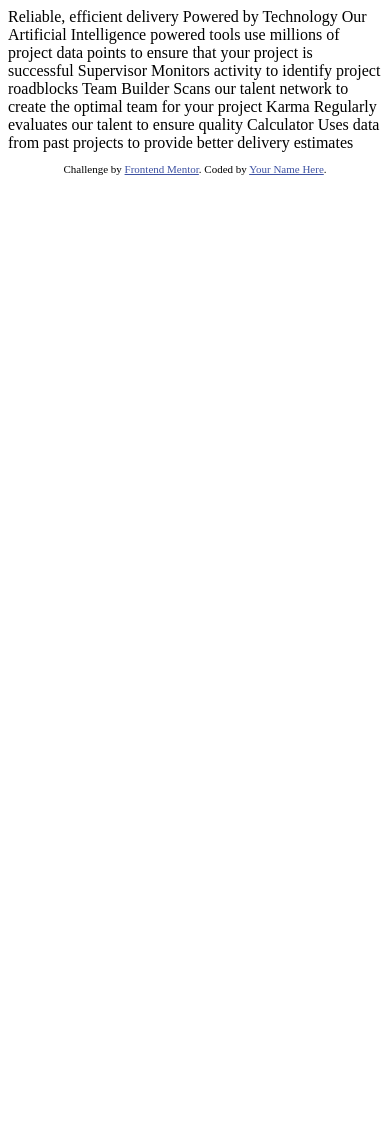
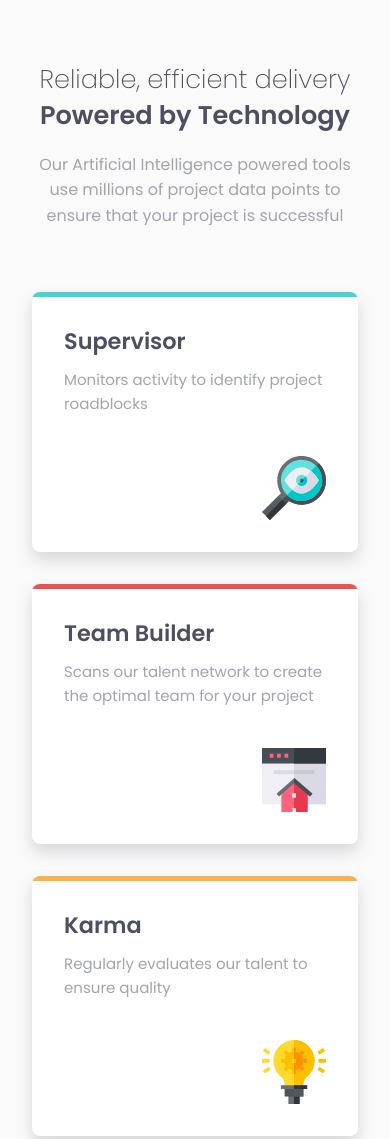
Before and after one commit to KristinaRadosavljevic/four-card-feature-section, a website: page index.html in a window 390 px wide. Shown: the top 1139 px of the page. Before the commit the page ends 844 px from the top, so only its background shows below. Drawn offline with Linux system fonts and the light colour scheme.

Commit message:
Merge develop into main (#1)
* Set up Sass.

* Set up the HTML and global CSS styles.

* Styled the desktop version.

* Added animations.

* Added media queries.

* Updated the README file.

```diff
--- a/index.html
+++ b/index.html
@@ -1,45 +1,51 @@
 <!DOCTYPE html>
 <html lang="en">
   <head>
-  <meta charset="UTF-8">
-  <meta name="viewport" content="width=device-width, initial-scale=1.0"> <!-- displays site properly based on user's device -->
-
-  <link rel="icon" type="image/png" sizes="32x32" href="./images/favicon-32x32.png">
-
-  <title>Frontend Mentor | Four card feature section</title>
-
-  <!-- Feel free to remove these styles or customise in your own stylesheet 👍 -->
-  <style>
-    .attribution { font-size: 11px; text-align: center; }
-    .attribution a { color: hsl(228, 45%, 44%); }
-  </style>
+    <meta charset="UTF-8" />
+    <meta name="viewport" content="width=device-width, initial-scale=1.0" />
+    <link
+      rel="icon"
+      type="image/png"
+      sizes="32x32"
+      href="./images/favicon-32x32.png"
+    />
+    <link rel="stylesheet" href="css/styles.css" />
+    <title>Kristina Radosavljevic | Four card feature section</title>
   </head>
   <body>
-
-  Reliable, efficient delivery
-  Powered by Technology
-
-  Our Artificial Intelligence powered tools use millions of project data points
-  to ensure that your project is successful
-
-  Supervisor
-  Monitors activity to identify project roadblocks
-
-  Team Builder
+    <main>
+      <h3>Reliable, efficient delivery</h3>
+      <h1>Powered by Technology</h1>
+      <p class="intro">
+        Our Artificial Intelligence powered tools use millions of project data
+        points to ensure that your project is successful
+      </p>
+      <div class="container">
+        <article class="supervisor">
+          <h2>Supervisor</h2>
+          <p>Monitors activity to identify project roadblocks</p>
+          <img src="images/icon-supervisor.svg" alt="Supervisor icon" />
+        </article>
+        <article class="team-builder">
+          <h2>Team Builder</h2>
+          <p>
             Scans our talent network to create the optimal team for your project
-
-  Karma
-  Regularly evaluates our talent to ensure quality
-
-  Calculator
+          </p>
+          <img src="images/icon-team-builder.svg" alt="Team Builder icon" />
+        </article>
+        <article class="karma">
+          <h2>Karma</h2>
+          <p>Regularly evaluates our talent to ensure quality</p>
+          <img src="images/icon-karma.svg" alt="Karma icon" />
+        </article>
+        <article class="calculator">
+          <h2>Calculator</h2>
+          <p>
             Uses data from past projects to provide better delivery estimates
-
-
-  <footer>
-    <p class="attribution">
-      Challenge by <a href="https://www.frontendmentor.io?ref=challenge" target="_blank">Frontend Mentor</a>.
-      Coded by <a href="#">Your Name Here</a>.
           </p>
-  </footer>
+          <img src="images/icon-calculator.svg" alt="Calculator icon" />
+        </article>
+      </div>
+    </main>
   </body>
 </html>
--- /dev/null
+++ b/scss/styles.scss
@@ -0,0 +1,208 @@
+@import url("https://fonts.googleapis.com/css2?family=Poppins:wght@200;400;600&display=swap");
+
+// Color variables
+$red: hsl(0, 78%, 62%);
+$cyan: hsl(180, 62%, 55%);
+$orange: hsl(34, 97%, 64%);
+$blue: hsl(212, 86%, 64%);
+$very-dark-blue: hsl(234, 12%, 34%);
+$grayish-blue: hsl(229, 6%, 66%);
+$very-light-gray: hsl(0, 0%, 98%);
+
+// Mixins
+@mixin card($area, $color, $delay: 0s) {
+  grid-area: $area;
+
+  &::before {
+    background-color: $color;
+    animation-delay: $delay;
+  }
+}
+
+// Animation
+@keyframes roll-to-right {
+  to {
+    left: 0;
+    width: 100%;
+  }
+}
+
+// Global resets
+*,
+*::before,
+*::after {
+  margin: 0;
+  padding: 0;
+  box-sizing: border-box;
+}
+
+body {
+  font-size: 0.94rem;
+  font-family: "Poppins", sans-serif;
+  line-height: 1.6;
+  color: $grayish-blue;
+  background-color: $very-light-gray;
+  min-height: 100vh;
+  padding: 2rem;
+  display: grid;
+  place-content: center;
+}
+
+main {
+  max-width: 75rem;
+  display: flex;
+  flex-direction: column;
+  align-items: center;
+
+  h3 {
+    font-size: 2.4rem;
+    font-weight: 200;
+    line-height: 1.2;
+    color: $very-dark-blue;
+  }
+
+  h1 {
+    font-size: 2.4rem;
+    font-weight: 600;
+    color: $very-dark-blue;
+    margin-bottom: 1rem;
+  }
+
+  .intro {
+    max-width: 35rem;
+    text-align: center;
+    font-size: 1rem;
+    margin-bottom: 4rem;
+  }
+
+  .container {
+    display: grid;
+    grid-template-columns: repeat(3, 1fr);
+    grid-template-rows: repeat(4, 1fr);
+    grid-template-areas:
+      ". team-builder ."
+      "supervisor team-builder calculator"
+      "supervisor karma calculator"
+      ". karma .";
+    gap: 2rem;
+
+    article {
+      background-color: hsl(0, 0%, 100%);
+      box-shadow: 0 0.5rem 1rem hsla(234, 12%, 34%, 0.2);
+      border-radius: 0.5rem;
+      overflow: hidden;
+      padding: 2rem;
+      position: relative;
+
+      h2 {
+        font-size: 1.4rem;
+        color: $very-dark-blue;
+        margin-bottom: 0.5rem;
+      }
+
+      p {
+        margin-bottom: 2.5rem;
+      }
+
+      img {
+        display: block;
+        margin-left: auto;
+      }
+
+      &::before {
+        content: "";
+        display: block;
+        position: absolute;
+        top: 0;
+        left: 50%;
+        width: 0;
+        height: 0.3rem;
+        animation-name: roll-to-right;
+        animation-duration: 0.8s;
+        animation-fill-mode: forwards;
+      }
+
+      //   Styling the individual cards
+      &.supervisor {
+        @include card(supervisor, $cyan, 0.2s);
+      }
+
+      &.team-builder {
+        @include card(team-builder, $red);
+      }
+
+      &.karma {
+        @include card(karma, $orange, 0.4s);
+      }
+
+      &.calculator {
+        @include card(calculator, $blue, 0.2s);
+      }
+    }
+  }
+}
+
+// Media queries
+@media (max-width: 930px) {
+  body {
+    padding: 4rem 2rem;
+  }
+
+  main .container {
+    grid-template-columns: repeat(2, 1fr);
+    grid-template-rows: repeat(5, 1fr);
+    grid-template-areas:
+      ". supervisor"
+      "team-builder supervisor"
+      "team-builder karma"
+      "calculator karma"
+      "calculator .";
+
+    article {
+      &.supervisor::before {
+        animation-delay: 0s;
+      }
+
+      &.team-builder::before {
+        animation-delay: 0.2s;
+      }
+
+      &.karma::before {
+        animation-delay: 0.4s;
+      }
+
+      &.calculator::before {
+        animation-delay: 0.6s;
+      }
+    }
+  }
+}
+
+@media (max-width: 620px) {
+  main {
+    h3,
+    h1 {
+      font-size: 1.6rem;
+      text-align: center;
+    }
+
+    .container {
+      grid-template-columns: 1fr;
+      grid-template-rows: repeat(4, auto);
+      grid-template-areas:
+        "supervisor"
+        "team-builder"
+        "karma"
+        "calculator";
+    }
+  }
+}
+
+// Remove animations for users that prefer not to see them
+@media (prefers-reduced-motion: reduce) {
+  *,
+  *::before,
+  *::after {
+    animation-duration: 0.01ms !important;
+  }
+}
```
Also changed, not shown: package.json (added, +22 -0 lines), README.md, css/styles.css (added), images/screenshot.png (added), 2 other files. Lines whose indentation alone changed are shown as unchanged.
